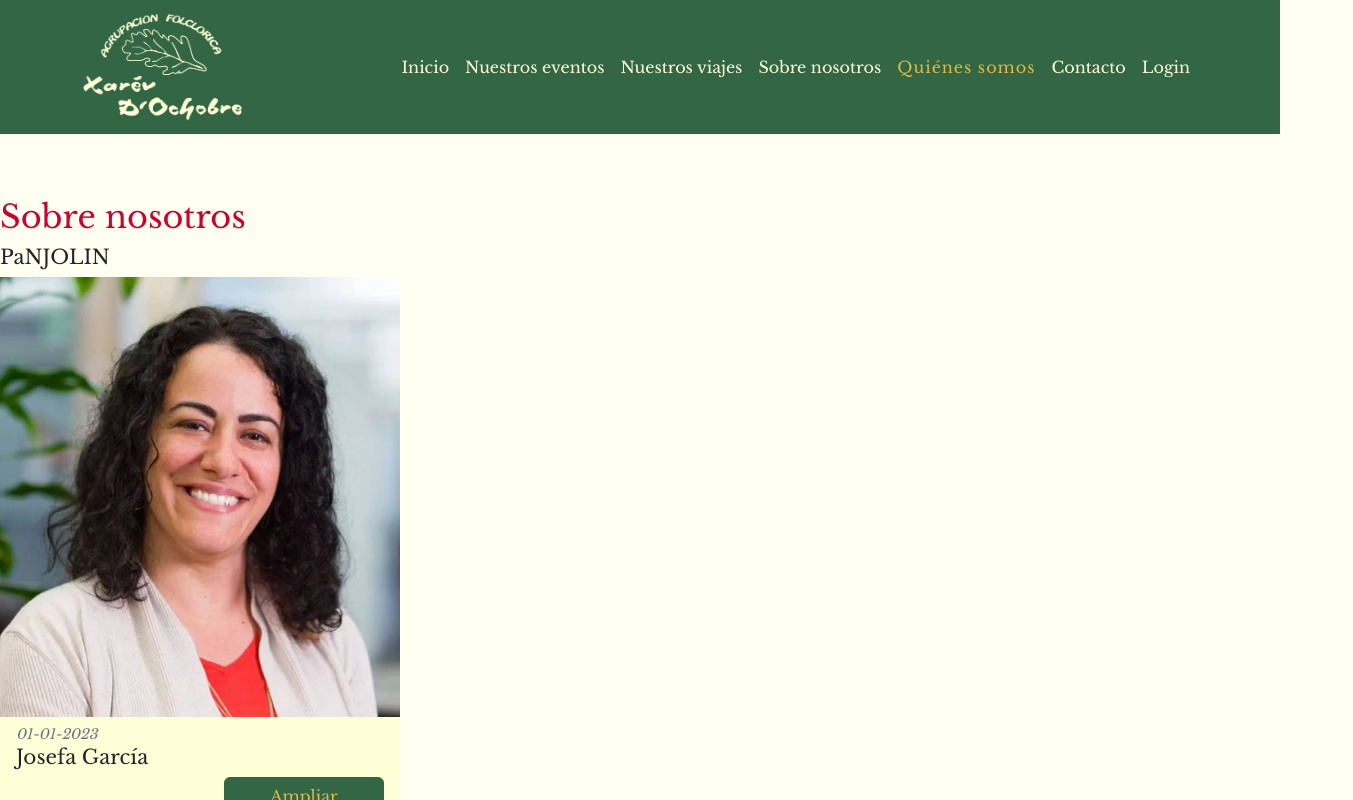
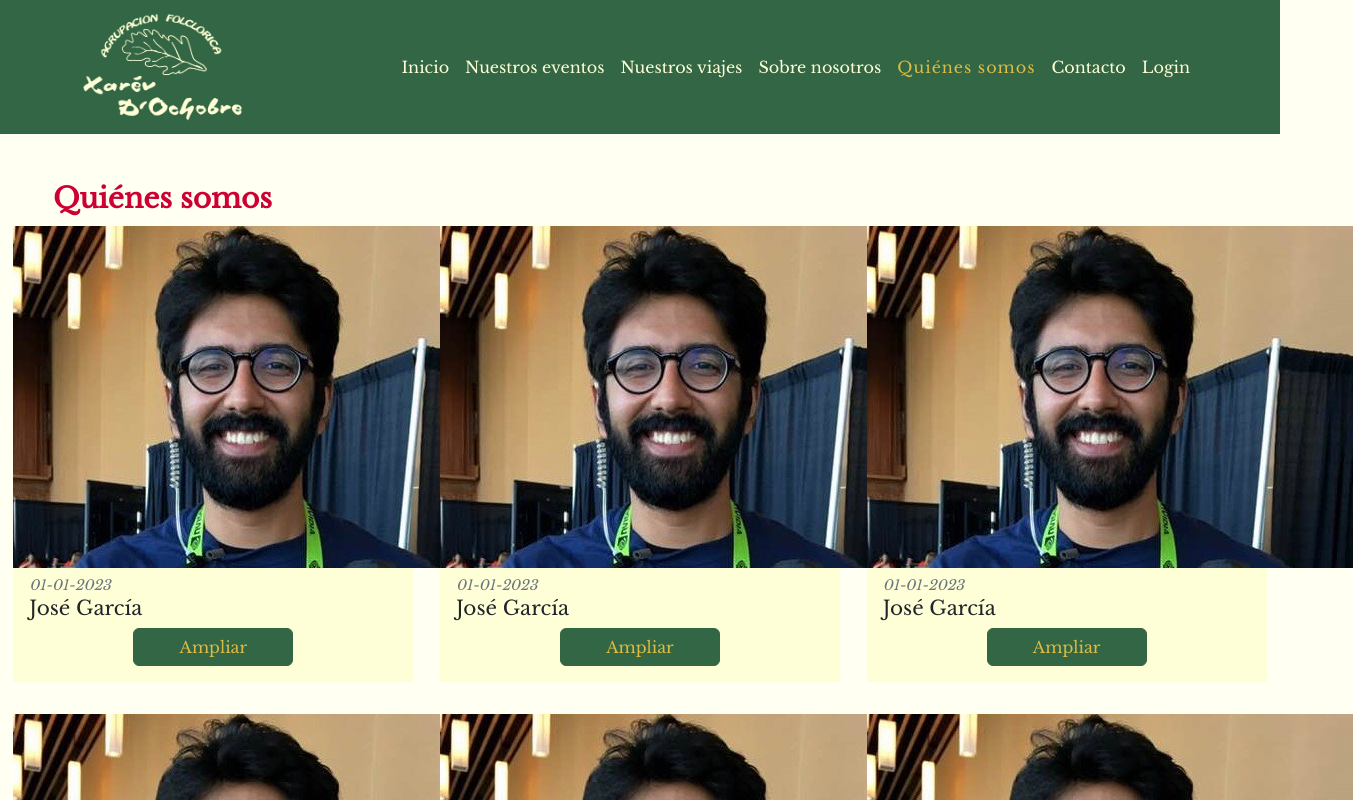
Before and after one commit to Manu-Estrada/Grupo-de-Baile, a Vue app in the folder src/main/frontend/: page /quienessomos in a window 1280 px wide. Shown: the top 800 px of the page, 1353 px wide, since content can reach past the window. Built offline with nearby package versions, Linux system fonts and the light colour scheme.

Commit message:
Who we are component styles

```diff
--- a/src/main/frontend/src/components/WhoWeAre.vue
+++ b/src/main/frontend/src/components/WhoWeAre.vue
@@ -5,20 +5,30 @@
 <template>
   <main>
    <div class="card">
-    <img src="../assets/images/foto1.webp" alt="Imagen" />
-  <div class="card-body pt-1">
-    <p class="card-text"><small class="text-muted">01-01-2023</small></p>
-    <h5 class="card-title">Josefa García</h5>
-    <!-- <p class="card-text">Some quick example text to build on the card title and make up the bulk of the card's content.</p> -->
-    <div id="containerBtn">
-      <a href="#" class="btn btn-primary" id="Btn-see">Ampliar</a>
+    <div class="modal-dialog modal-fullscreen-sm-down">
+      <img  src="../assets/images/foto3.jpg" alt="Imagen" />
     </div>
-  </div>
-</div>
+    <div class="card-body pt-1">
+      <p class="card-text"><small class="text-muted">01-01-2023</small></p>
+      <h5 class="card-title">José García</h5>
+      <!-- <p class="card-text">Some quick example text to build on the card title and make up the bulk of the card's content.</p> -->
+      <div id="containerBtnMemebrs">
+        <a href="#" class="btn btn-primary" id="Btn-see" >Ampliar</a>
+      </div>
+    </div>
+   </div>
   </main>
 </template>
 <style lang="scss" scoped>
-
+@import "../assets/sass/_variables.scss";
 @import "../assets/sass/galleryStyles/gallerystyles.scss";
 
+.card  {
+
+  #containerBtnMemebrs{
+      display: flex;
+      justify-content: center;
+      }
+}
+
 </style>
--- a/src/main/frontend/src/views/WhoWeAreView.vue
+++ b/src/main/frontend/src/views/WhoWeAreView.vue
@@ -1,13 +1,14 @@
 <script setup>
-import WhoWeAre from '../components/WhoWeAre.vue';
+import WhoWeAre from "../components/WhoWeAre.vue";
 </script>
 
 <template>
   <main>
-  <h2>Sobre nosotros</h2>
-   <h5>PaNJOLIN</h5>
-   <WhoWeAre />
-   <WhoWeAre />
+    <div class="mt-5">
+      <div class="container" id="headerH3">
+        <h3>Quiénes somos</h3>
+      </div>
+      <div id="containerAlbums">
         <WhoWeAre />
         <WhoWeAre />
         <WhoWeAre />
@@ -16,11 +17,23 @@ import WhoWeAre from '../components/WhoWeAre.vue';
         <WhoWeAre />
         <WhoWeAre />
 
+      </div>
+    </div>
   </main>
 </template>
-<style>
-h2 {
-  color: #cc0033;
-  margin-top: 2em;
+<style scoped lang="scss" >
+@import "../assets/sass/variables";
+@import "../assets/sass/styles.scss";
+@import "../assets/sass/galleryStyles/gallerystyles.scss";
+#containerAlbums {
+  display: flex;
+  flex-wrap: wrap;
+  justify-content: space-around;
+}
+#headerH3 {
+  margin: 0px 50px 10px 53px;
+}
+h3 {
+  font-weight: bold;
 }
 </style>
```
Also changed, not shown: src/main/frontend/src/assets/images/foto3.jpg (added). Lines whose indentation alone changed are shown as unchanged.
